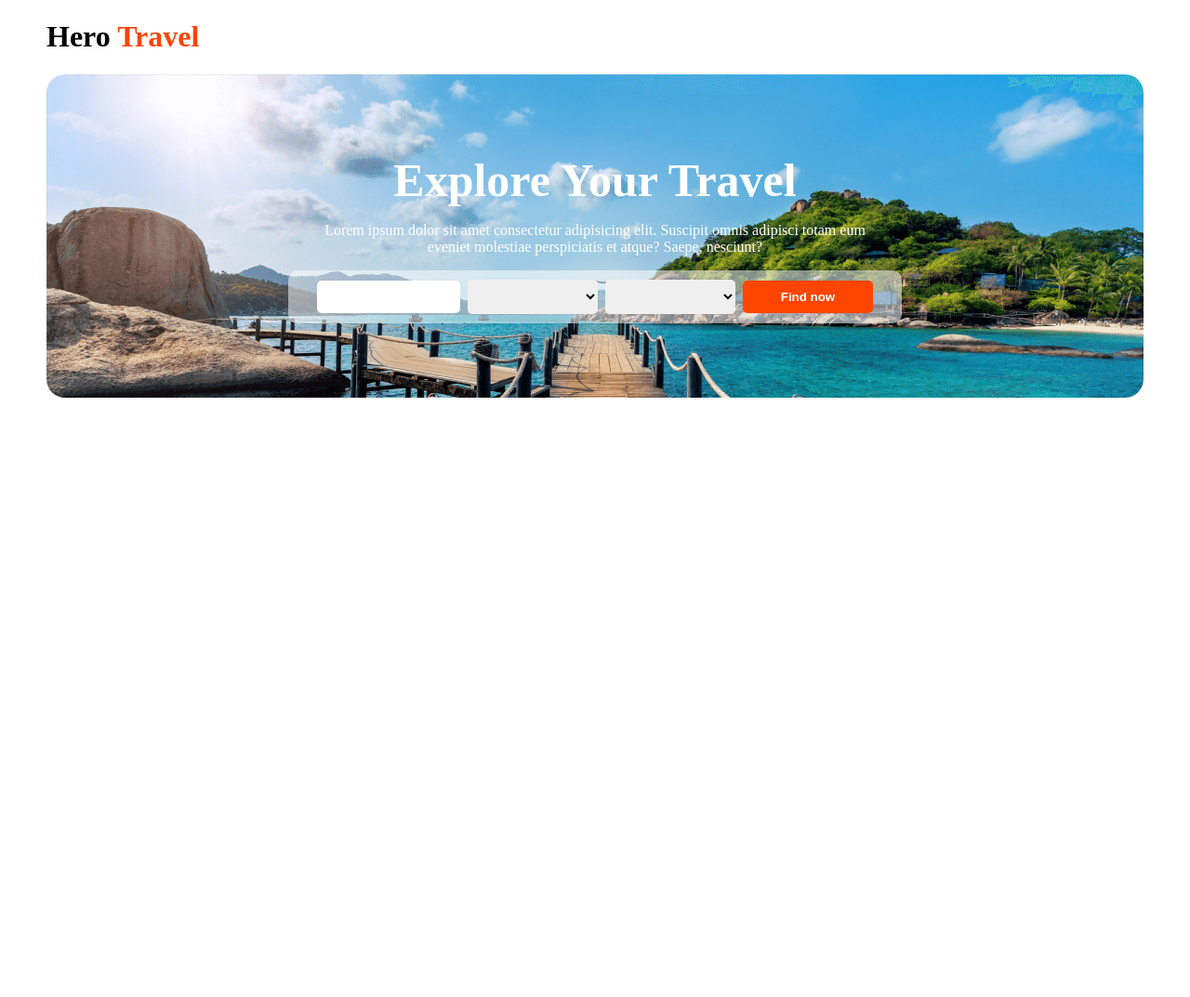
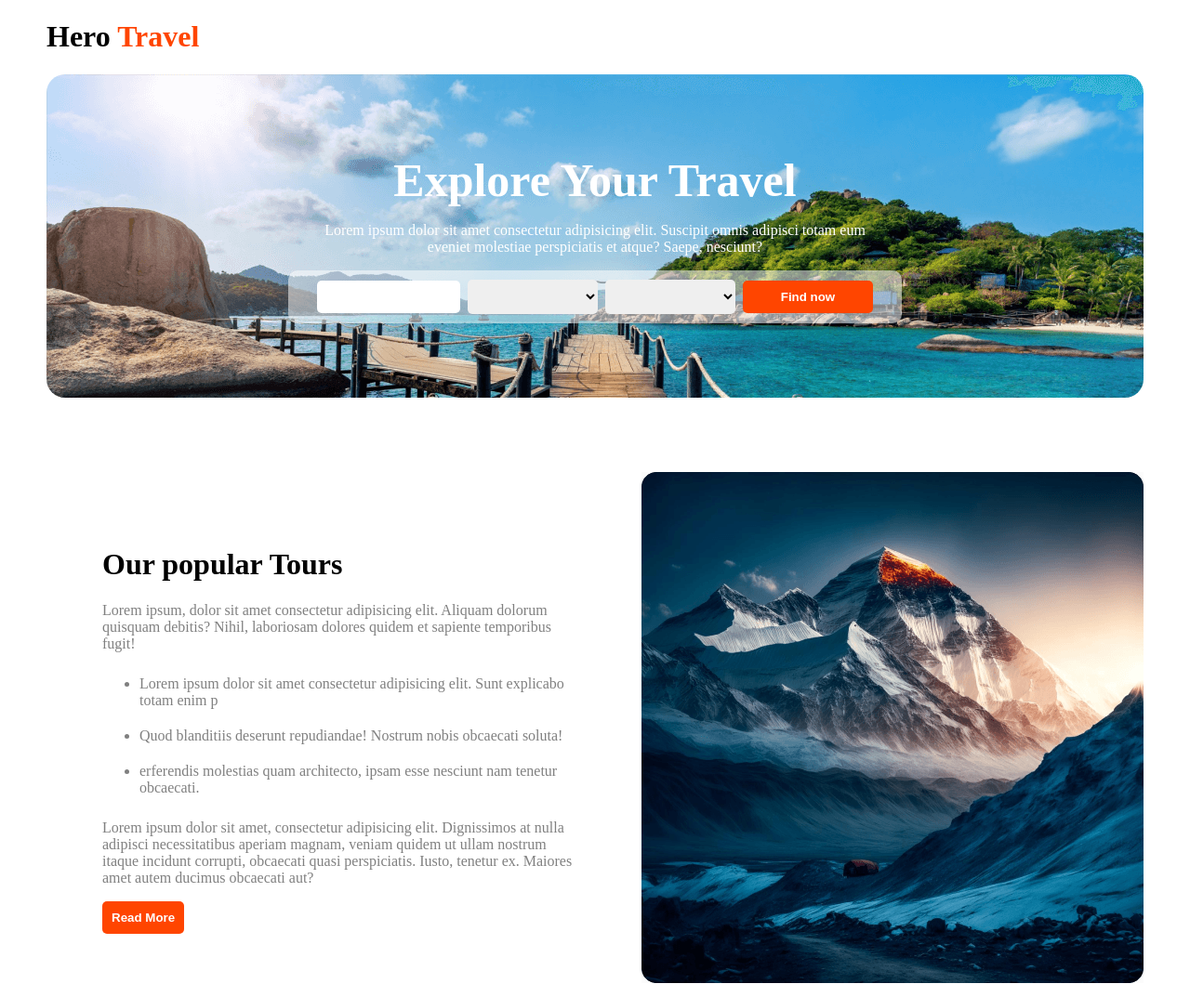
Before and after one commit to pally0091/hero-travel, a plain HTML site: page index.html in a window 1280 px wide. Shown: the whole page at 93% size. Before the commit the page ends 800 px from the top, so only its background shows below. Drawn offline with Linux system fonts and the light colour scheme.

Commit message:
Add about section to index.html; update style.css

```diff
--- a/index.html
+++ b/index.html
@@ -15,6 +15,7 @@
   </head>
   <body>
     <h1 id="logo">Hero <span>Travel</span></h1>
+    <!-- banner section start  -->
     <div id="banner">
       <h1>Explore Your Travel</h1>
       <p
@@ -40,5 +41,45 @@
         <button class="find-elements">Find now</button>
       </div>
     </div>
+    <!-- banner section end  -->
+    <!-- about section start  -->
+    <div id="about">
+      <div id="about-left">
+        <h1>Our popular Tours</h1>
+        <p>
+          Lorem ipsum, dolor sit amet consectetur adipisicing elit. Aliquam
+          dolorum quisquam debitis? Nihil, laboriosam dolores quidem et sapiente
+          temporibus fugit!
+        </p>
+        <ul>
+          <li>
+            Lorem ipsum dolor sit amet consectetur adipisicing elit. Sunt
+            explicabo totam enim p
+          </li>
+          <li>
+            Quod blanditiis deserunt repudiandae! Nostrum nobis obcaecati
+            soluta!
+          </li>
+          <li>
+            erferendis molestias quam architecto, ipsam esse nesciunt nam
+            tenetur obcaecati.
+          </li>
+        </ul>
+        <p>
+          Lorem ipsum dolor sit amet, consectetur adipisicing elit. Dignissimos
+          at nulla adipisci necessitatibus aperiam magnam, veniam quidem ut
+          ullam nostrum itaque incidunt corrupti, obcaecati quasi perspiciatis.
+          Iusto, tenetur ex. Maiores amet autem ducimus obcaecati aut?
+        </p>
+        <button>Read More</button>
+      </div>
+      <div id="about-right">
+        <img
+          src="/Images/Rectangle 4.png"
+          alt=""
+        />
+      </div>
+    </div>
+    <!-- about section end  -->
   </body>
 </html>
--- a/style.css
+++ b/style.css
@@ -44,3 +44,26 @@ button {
   margin-right: 180px;
   border-radius: 10px;
 }
+#about {
+  display: flex;
+  margin-top: 80px;
+}
+#about-left {
+  padding: 60px;
+  color: gray;
+}
+#about-left h1 {
+  color: black;
+}
+#about-left ul {
+  margin-top: 25px;
+  margin-bottom: 25px;
+}
+#about-left ul li {
+  margin-bottom: 20px;
+}
+#about-left button {
+  padding: 10px;
+  border: 0;
+  border-radius: 5px;
+}
```
